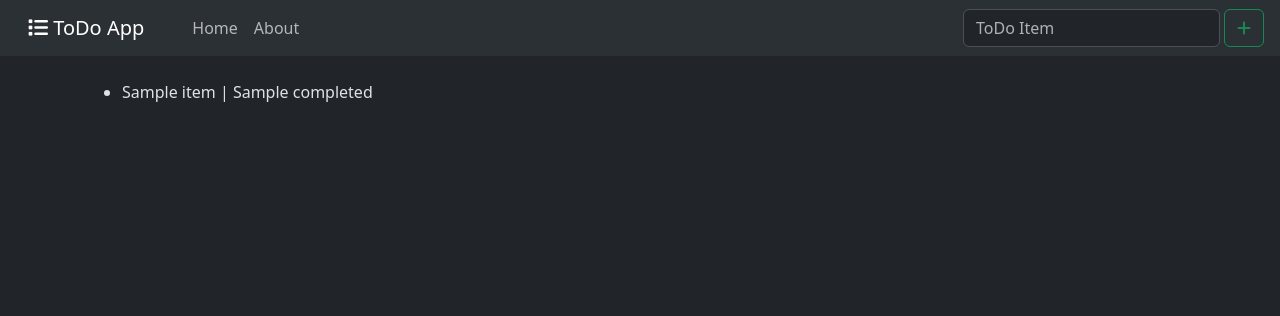
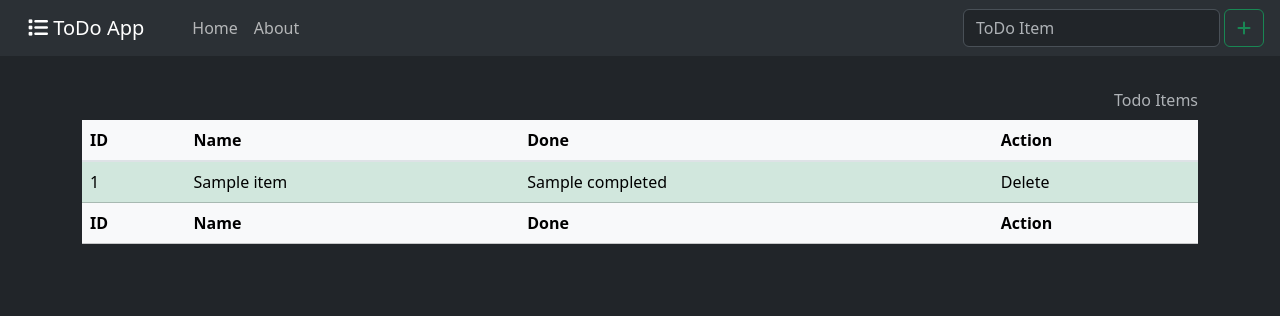
Before and after one commit to eccololo/django-projects, a Django app: template Weather/weather/lookup/templates/home.html in a window 1280 px wide. Shown: the top 316 px of the page. Run offline with Django 5.2, Linux system fonts and the light colour scheme; the template is opened without the code that fills it: most values are stand-ins (such as "Sample title", 1, 10 or a date in 2020).

Commit message:
Add Bootstrap table to home.html with items from List model. Add Bootstrap styles to this table.

```diff
--- a/ToDo/todo_app/todo_list/templates/home.html
+++ b/ToDo/todo_app/todo_list/templates/home.html
@@ -1,11 +1,50 @@
 {% extends 'base.html' %}
 {% block title %} ToDo List | Home {% endblock %}
 {% block content %}
-    {% if all_items %}
-        <ul>
-        {% for item in all_items %}
-            <li>{{ item.item }} | {{ item.completed }}</li>
-        {% endfor %}
-        </ul>
-    {% endif %}
+{% if all_items %}
+<table class="table table-hover caption-top table-responsive">
+    <caption>Todo Items</caption>
+    <thead class="table-light">
+        <tr>
+            <th scope="col">ID</th>
+            <th scope="col">Name</th>
+            <th scope="col">Done</th>
+            <th scope="col">Action</th>
+        </tr>
+    </thead>
+    <tbody class="table-group-divider">
+
+    {% for item in all_items %}
+        {% if not item.completed %}
+            <tr class="table-primary">
+                <td>{{ item.id }}</td>
+                <td>{{ item.item }}</td>
+                <td>{{ item.completed }}</td>
+                <td>Delete</td>
+            </tr>
+        {% endif %}
+    {% endfor %}
+
+    {% for item in all_items %}
+        {% if item.completed %}
+            <tr class="table-success">
+                <td>{{ item.id }}</td>
+                <td>{{ item.item }}</td>
+                <td>{{ item.completed }}</td>
+                <td>Delete</td>
+            </tr>
+        {% endif %}
+    {% endfor %}
+
+    </tbody>
+     <tfoot class="table-light">
+        <tr>
+            <th scope="col">ID</th>
+            <th scope="col">Name</th>
+            <th scope="col">Done</th>
+            <th scope="col">Action</th>
+        </tr>
+    </tfoot>
+</table>
+{% endif %}
 {% endblock %}
```
